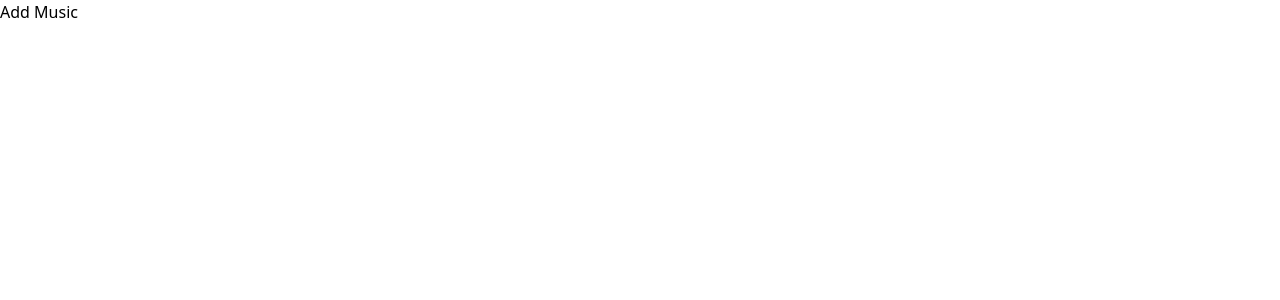
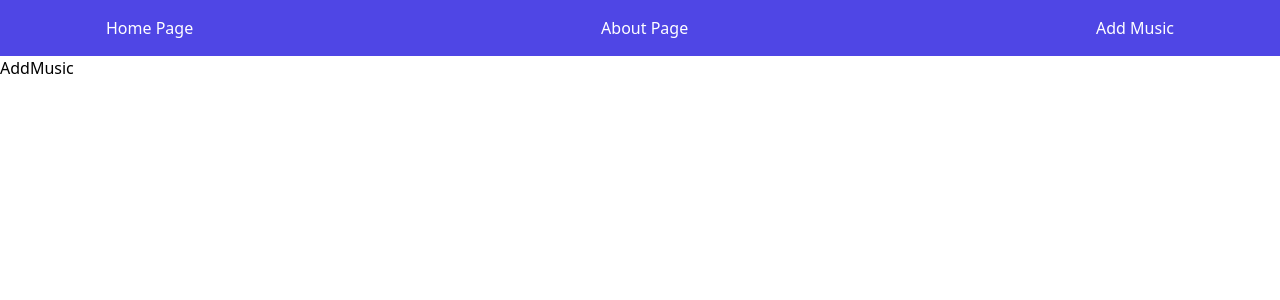
Before and after one commit to MaxInasaridze/music-list-clientv2, a React (Vite) app: page /add in a window 1280 px wide. Shown: the top 300 px of the page. Built offline with nearby package versions, Linux system fonts and the light colour scheme.

Commit message:
did smth

```diff
--- a/src/App.jsx
+++ b/src/App.jsx
@@ -1,16 +1,21 @@
 import React from "react";
 import { BrowserRouter, Route, Routes } from "react-router-dom";
+import About from "./pages/About";
+import AddMusic from "./pages/AddMusic";
+import Landing from "./pages/Landing";
+import NavBar from "./components/NavBar";
 
 const App = () => {
   return (
     <BrowserRouter>
       <div>
+        <NavBar />
         <div>
           <div>
             <Routes>
-              <Route path="/" element={<div>Hello World</div>} />
-              <Route path="/about" element={<div>About us</div>} />
-              <Route path="/add" element={<div>Add Music</div>} />
+              <Route path="/" element={<Landing />} />
+              <Route path="/about" element={<About />} />
+              <Route path="/add" element={<AddMusic />} />
             </Routes>
           </div>
         </div>
--- /dev/null
+++ b/src/components/NavBar.jsx
@@ -0,0 +1,19 @@
+import React from 'react'
+import { Link } from 'react-router-dom'
+
+const NavBar = () => {
+  return (
+    <div className='text-white bg-[#4f46e5]'>
+
+        <div className='flex justify-center'>
+            <div className='max-w-275 w-full p-4 flex items-center justify-between'>
+                <Link to="/" className=''>Home Page </Link>
+                <Link to="/about" className=''>About Page </Link>
+                <Link to="/add" className=''>Add Music </Link>
+            </div>
+        </div>
+    </div>
+  )
+}
+
+export default NavBar
--- /dev/null
+++ b/src/pages/AddMusic.jsx
@@ -0,0 +1,9 @@
+import React from 'react'
+
+const AddMusic = () => {
+  return (
+    <div>AddMusic</div>
+  )
+}
+
+export default AddMusic
--- /dev/null
+++ b/src/pages/Landing.jsx
@@ -0,0 +1,9 @@
+import React from 'react'
+
+const Landing = () => {
+  return (
+    <div>Landing</div>
+  )
+}
+
+export default Landing
```
